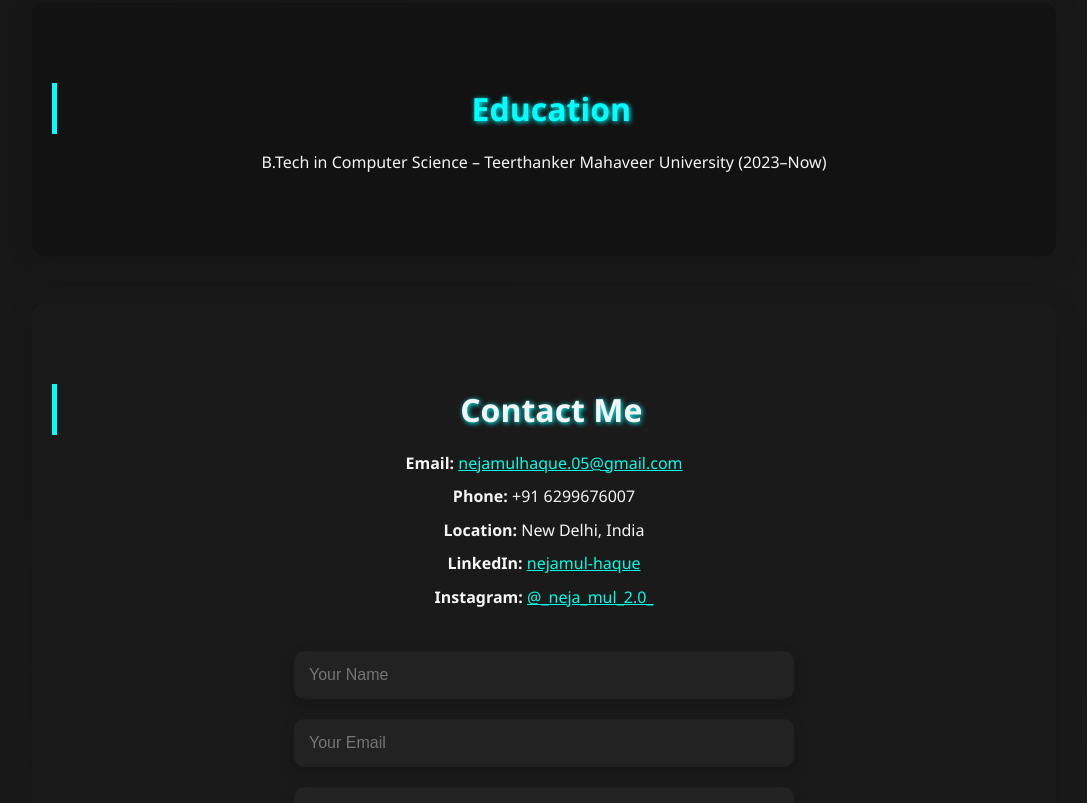
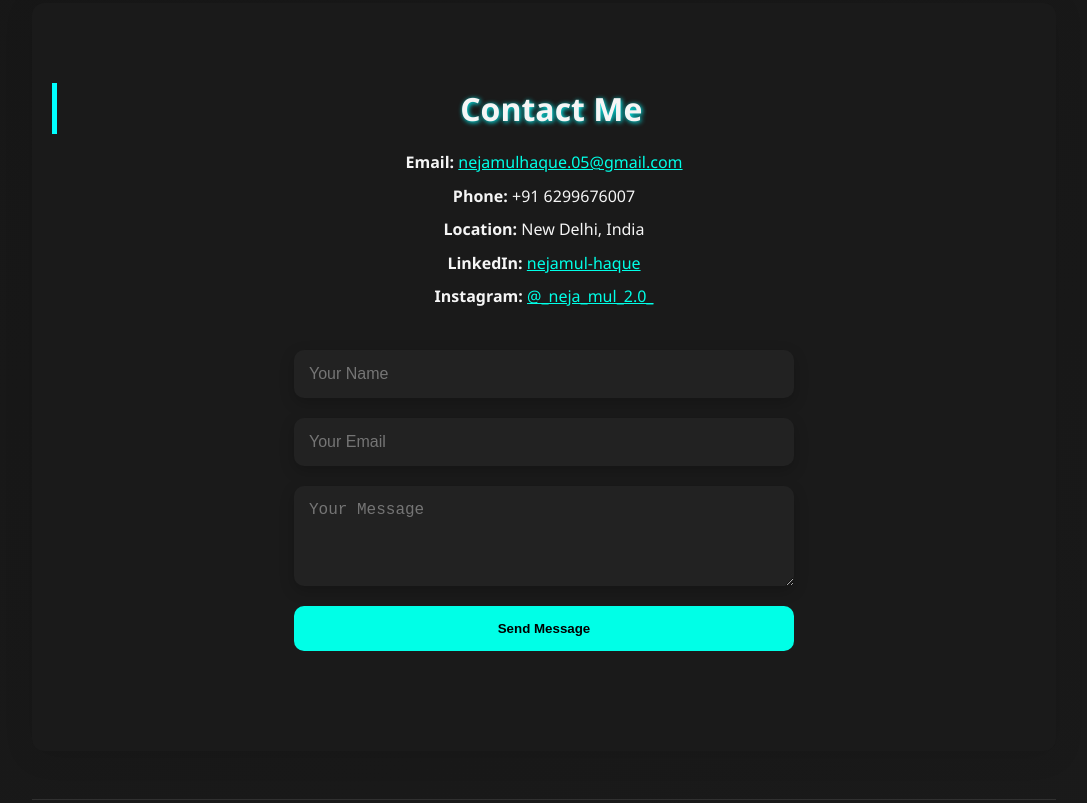
Before and after one commit to NejamulHaque/Portfolio, a plain HTML site: page index.html in a window 1280 px wide. Shown: the part 3439-4242 px from the top of the page, without its empty margins (96-1183 px from the left). Drawn offline with nearby package versions, Linux system fonts and the light colour scheme.

Commit message:
Add files via upload

```diff
--- a/index.html
+++ b/index.html
@@ -21,7 +21,7 @@
         <h1 class="hero-title">Hi, I'm <span>Nejamul</span></h1>
         <h2 class="hero-subtitle">A Passionate Developer</h2>
         <p>I build modern, interactive web experiences with Java, C++, and Python.</p>
-        <a href="#projects" class="hero-btn" ">View My Work</a>
+        <a href="#projects" class="hero-btn">View My Work</a>
         <a href="Resume_.pdf" class="btn" download>Download Resume</a>
       </div>
       <section class="skills" id="skills">
@@ -142,11 +142,6 @@
     </ul>
   </section>
 
-  <section class="education">
-    <h2>Education</h2>
-    <p>B.Tech in Computer Science – Teerthanker Mahaveer University (2023–Now)</p>
-  </section>
-
   <section class="contact" id="contact">
     <h2 class="section-title">Contact Me</h2>
 
--- a/style.css
+++ b/style.css
@@ -9,11 +9,6 @@
   --link-color: #00ffff;
   --footer-color: #ccc;
   --shadow-color: rgba(0, 255, 255, 0.2);
-}
-
-:root {
-  --bg-color: #ffffff;
-  --text-color: #000000;
 }
 
 body.dark-mode {
```
